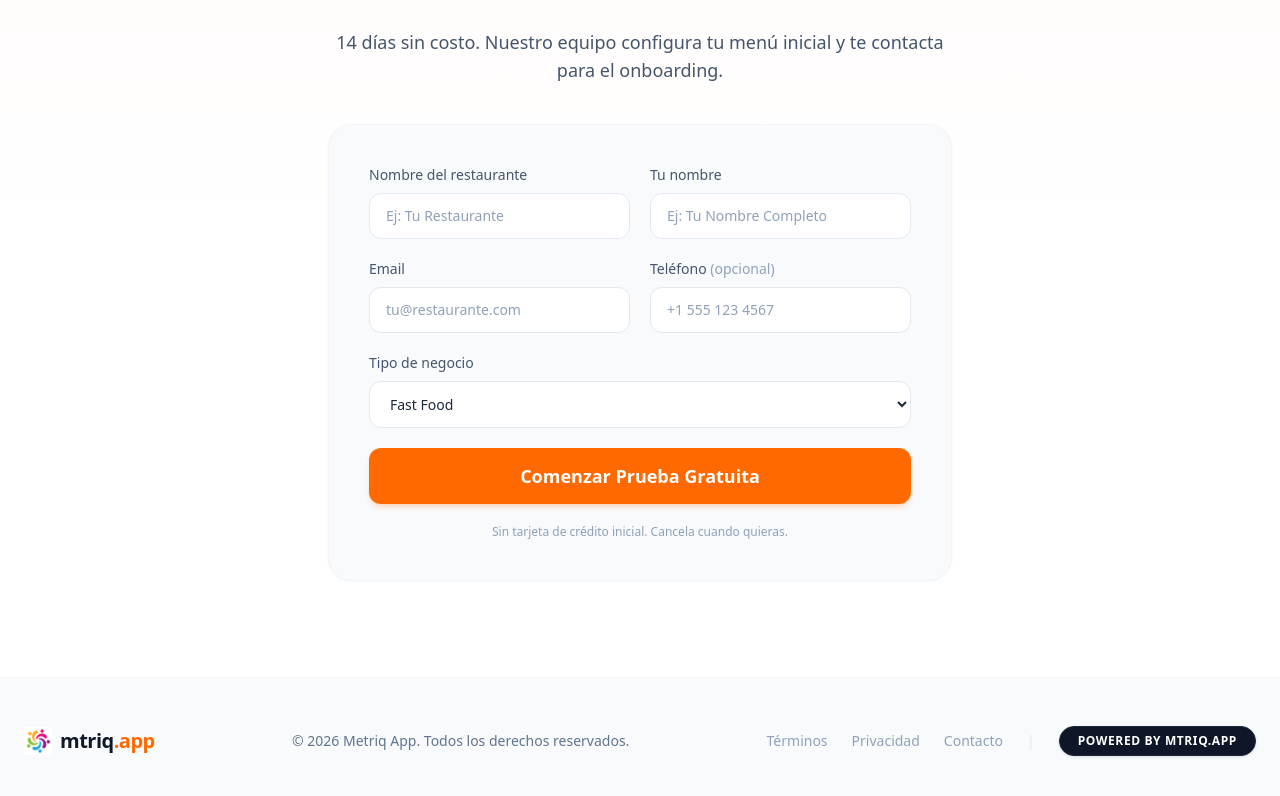
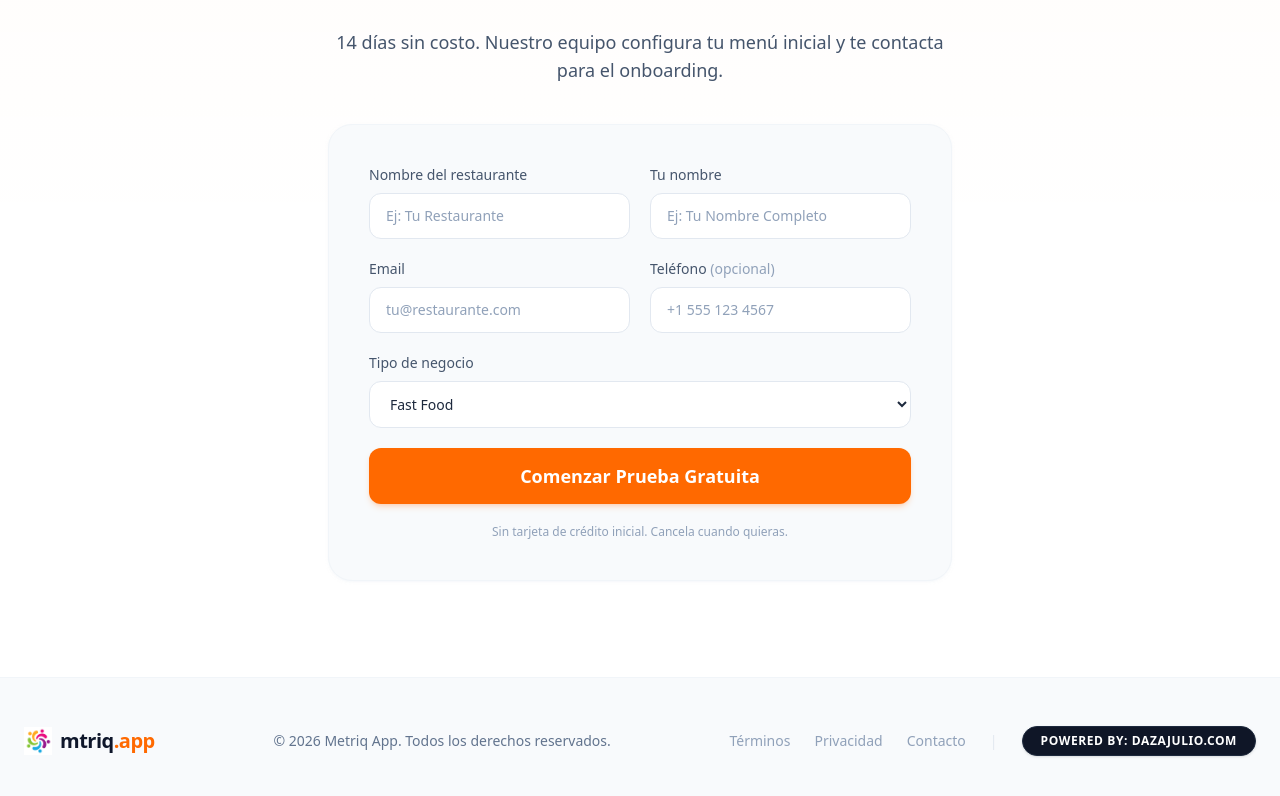
Before and after one commit to dazajulio/OrderNow, a Next.js app: page / in a window 1280 px wide. Shown: the part 8460-9256 px from the top of the page. Built offline with nearby package versions, Linux system fonts and the light colour scheme.

Commit message:
style: update footer credit button to point to dazajulio.com

```diff
--- a/src/components/marketing/Footer.tsx
+++ b/src/components/marketing/Footer.tsx
@@ -19,12 +19,12 @@ export function Footer() {
           <a href="#registro" className="hover:text-slate-700 transition-colors">Contacto</a>
           <span className="text-slate-200">|</span>
           <a
-            href="https://mtriq.app"
+            href="https://dazajulio.com"
             target="_blank"
             rel="noopener noreferrer"
             className="hover:bg-slate-800 transition-colors font-bold text-white text-xs tracking-wider uppercase bg-[#0f1627] px-4.5 py-1.5 rounded-full border border-slate-800 shadow-sm"
           >
-            POWERED BY MTRIQ.APP
+            Powered By: dazajulio.com
           </a>
         </div>
       </div>
```
